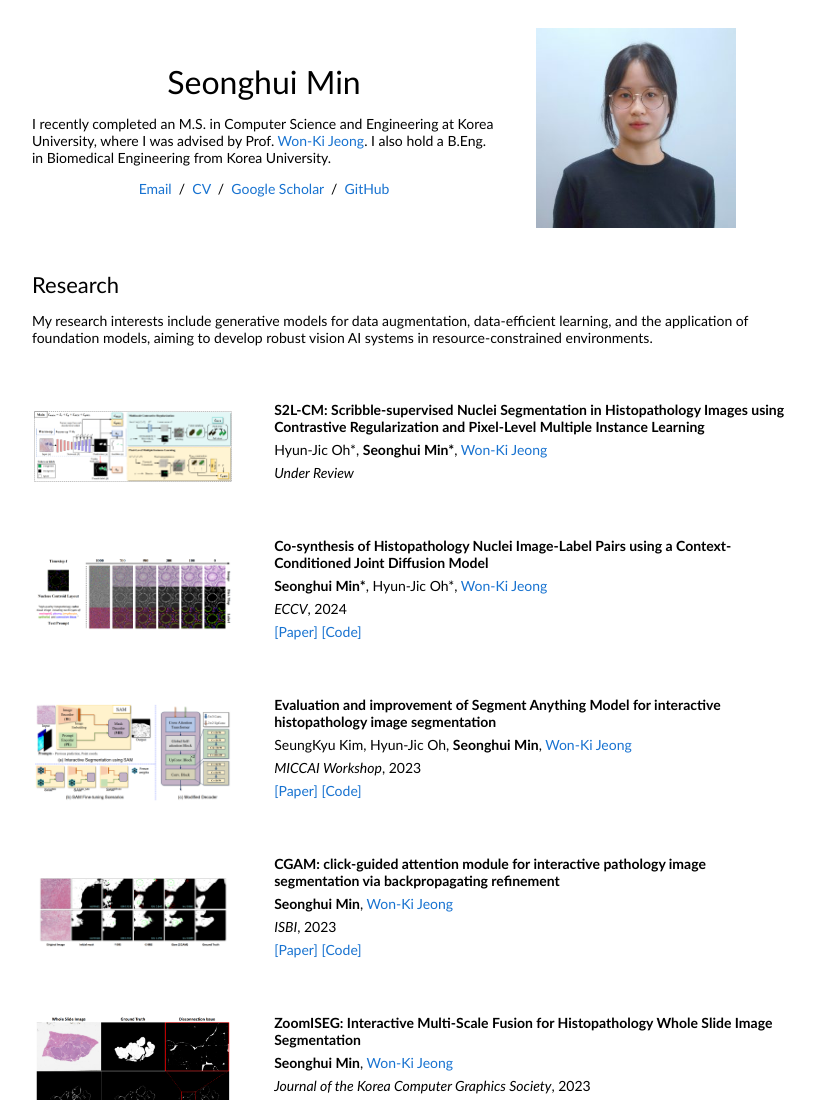
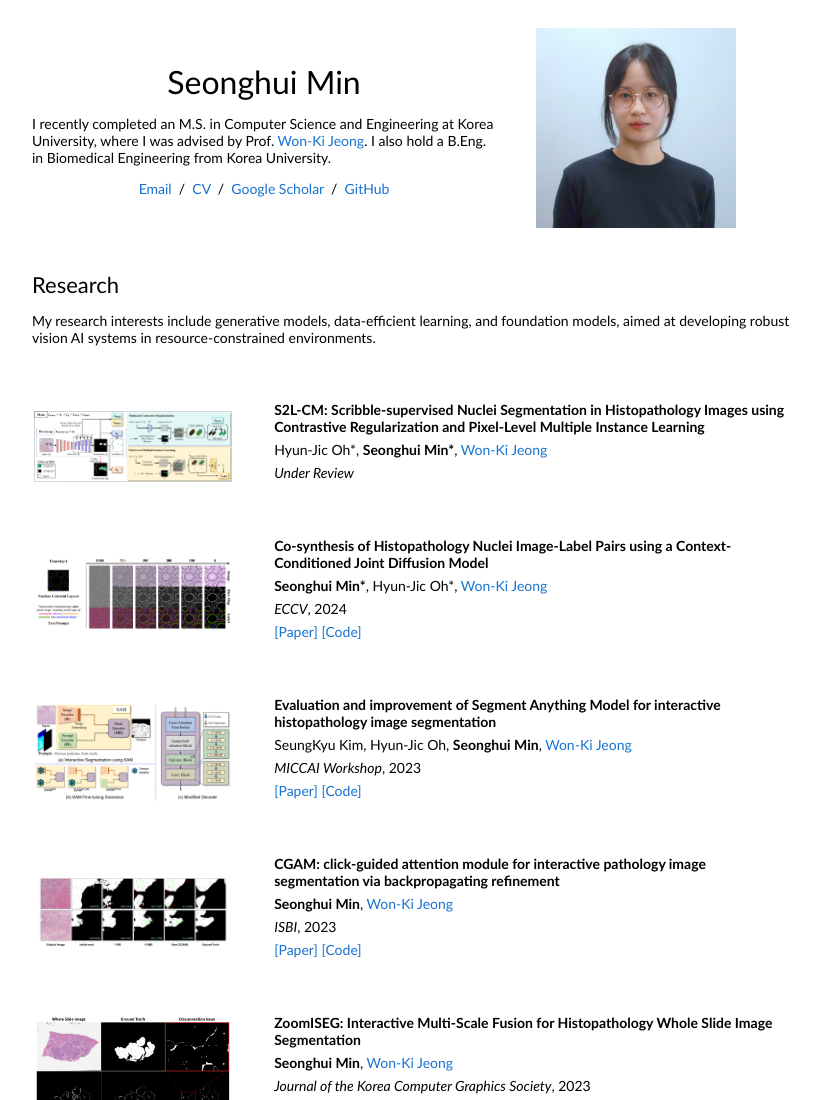
Before and after one commit to Seonghui-Min/Seonghui-Min.github.io, a plain HTML site: page index.html in a window 1280 px wide. Shown: the top 1100 px of the page, without its empty margins (228-1048 px from the left). Drawn offline with Linux system fonts and the light colour scheme.

Commit message:
Update index.html

```diff
--- a/index.html
+++ b/index.html
@@ -41,7 +41,7 @@
             <td style="padding:20px 20px 5px 20px;width:100%;vertical-align:middle">
               <heading>Research</heading>
               <p>
-                My research interests include generative models for data augmentation, data-efficient learning, and the application of foundation models, aiming to develop robust vision AI systems in resource-constrained environments.
+                My research interests include generative models, data-efficient learning, and foundation models, aimed at developing robust vision AI systems in resource-constrained environments.
               </p>
             </td>
           </tr>
```
